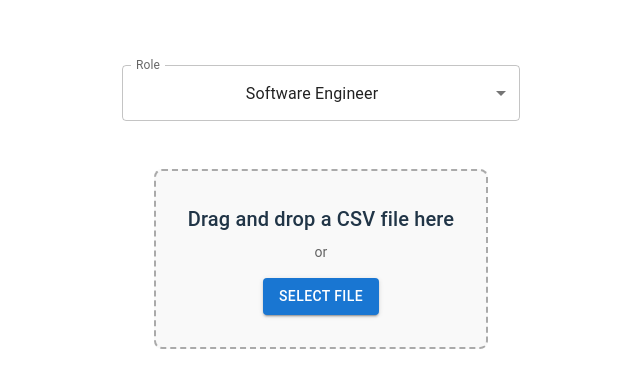
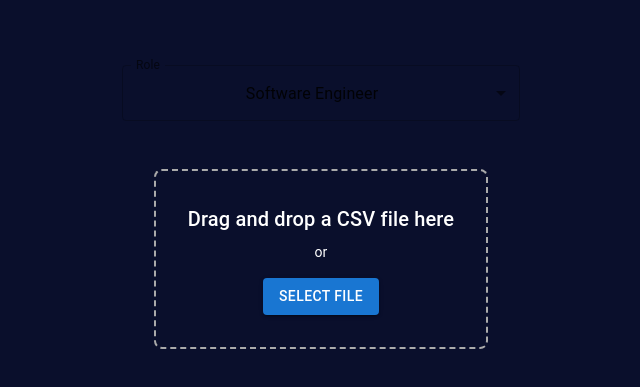
Before and after one commit to michaeljames10/outlook-cost-calculator, a React (Vite) app: page / in a window 1280 px wide. Shown: the part 161-548 px from the top of the page, without its empty margins (319-959 px from the left). Built offline with nearby package versions, Linux system fonts and the light colour scheme.

Commit message:
first commit

```diff
--- a/package.json
+++ b/package.json
@@ -12,6 +12,7 @@
   "dependencies": {
     "@emotion/react": "^11.14.0",
     "@emotion/styled": "^11.14.0",
+    "@mui/icons-material": "^7.1.1",
     "@mui/material": "^7.1.1",
     "fast-xml-parser": "^5.2.3",
     "fuse.js": "^7.1.0",
--- a/src/fileUploader.jsx
+++ b/src/fileUploader.jsx
@@ -16,13 +16,15 @@ import {
   TableHead,
   TableRow,
   Paper,
-  TablePagination,
   Button,
     Select,
   MenuItem,
+  TablePagination,
   FormControl,
   InputLabel
 } from '@mui/material';
+import Fab from '@mui/material/Fab';
+import NavigationIcon from '@mui/icons-material/Navigation';
 
 const HOURLY_RATES = {
   'Software Engineer': 70,
@@ -50,6 +52,7 @@ const MeetingAnalyzer = () => {
     setRowsPerPage(parseInt(event.target.value, 10));
     setPage(0);
   };
+
 
   const sendToOpenAI = async (prompt) => {
     setLoading(true);
@@ -120,10 +123,10 @@ const MeetingAnalyzer = () => {
   });
 
   const processData = (filtered) => {
-    const events = filtered.map(row => row.Event);
-    const fuse = new Fuse(events, { includeScore: true, threshold: 0.2 });
-    const groups = {};
-
+  if (!filtered || filtered.length === 0) {
+      console.error("No valid data to process.");
+      return;
+    }
 console.log("Processing data...", meetingSummary);
 
 const fullTable =    `\nFull Cost Breakdown:\n| Event | Hours | Count | Cost (€) |\n${meetingSummary.map(row => `| ${row.Event} | ${row.TotalHours} | ${row.Count} | ${(row.TotalHours * costPerHour).toFixed(2)} € |`).join('\n')}`
@@ -239,15 +242,15 @@ function getFileBox() {
           p: 4,
           textAlign: 'center',
           cursor: 'pointer',
-          backgroundColor: '#f9f9f9',
+          backgroundColor: 'transparent',
           mb: 4
         }}
       >
         <input {...getInputProps()} />
-        <Typography variant="h6" gutterBottom>
+        <Typography variant="h6" gutterBottom  sx={{ color: '#fff' }}>
           Drag and drop a CSV file here
         </Typography>
-        <Typography variant="body2" color="textSecondary">
+        <Typography variant="body2" color="primary"  sx={{ color: '#fff' }}>
           or
         </Typography>
         <Button variant="contained" onClick={open} sx={{ mt: 2 }}>
@@ -304,55 +307,53 @@ console.log(meetingSummary, totalHours, totalCost);
 
 
       {meetingSummary.length > 0 && summaryPresentation === "table" && (
-        <TableContainer component={Paper} sx={{ overflowX: 'auto', maxWidth: '100%', width: '100%' }}>
+        <TableContainer component={Paper} sx={{ overflowX: 'auto', maxWidth: '100%', width: '100%' , backgroundColor: 'transparent', textAlign: 'left' }}>
           <Typography variant="h6" gutterBottom>
-      <Paper elevation={0} style={{ padding: '1rem', marginTop: '1rem', textAlign: 'left' }}>
-      <Typography variant="h6" gutterBottom>
+      <Typography variant="h2"  gutterBottom  sx={{ color: '#fff ', fontWeight: 'bold' }}>
         Meeting Summary
       </Typography>
-      <Typography variant="body1">
-        🗓 <strong>Job title:</strong> {role}
+      <Typography variant="h6"  sx={{ color: '#fff', fontWeight: 'bold' }}>
+{role}
       </Typography>
-            <Typography variant="body1">
-        🗓 <strong>Per hour cost:</strong> {costPerHour}
+            <Typography variant="body1"   sx={{ color: 'rgb(209,213,219)' }}>
+   {costPerHour} per hour
       </Typography>
-      <Typography variant="body1">
-        🗓 <strong>Timespan:</strong> {timespan.label}
+      <Typography variant="body1"   sx={{ color: 'rgb(209,213,219)' }}>
+{timespan.label}
       </Typography>
-      <Typography variant="body1">
-        ⏱ <strong>Total Hours:</strong> {totalHours.toFixed(1)}
+      <Typography variant="h6"  sx={{ color: 'rgb(209,213,219)', fontWeight: 'bold' }}>
+{totalHours.toFixed(1)} hours
       </Typography>
-      <Typography variant="body1">
-        💶 <strong>Total Cost:</strong> €{totalCost.toFixed(2)}
+      <Typography variant="h5"  sx={{ color: 'rgb(59,130,246)', fontWeight: 'bolder', marginTop: '1rem' }}>
+      €{totalCost.toFixed(2)}
       </Typography>
-    </Paper>
           </Typography>
 <>
-      <TableContainer>
-        <Table>
-          <TableHead sx={{ backgroundColor: '#f0f0f0' }}>
+      <TableContainer sx={{ backgroundColor: 'transparent' }}>
+        <Table sx={{ backgroundColor: 'transparent' }}>
+          <TableHead sx={{ backgroundColor: 'transparent' }}>
             <TableRow>
-              <TableCell><strong>Hours</strong></TableCell>
-              <TableCell><strong>Event</strong></TableCell>
-              <TableCell><strong>Times Occurred</strong></TableCell>
-              <TableCell><strong>Cost</strong></TableCell>
+              <TableCell  sx={{color: '#fff'}}><strong>Hours</strong></TableCell>
+              <TableCell  sx={{color: '#fff'}}><strong>Event</strong></TableCell>
+              <TableCell  sx={{color: '#fff'}}><strong>Times Occurred</strong></TableCell>
+              <TableCell  sx={{color: '#fff'}}><strong>Cost</strong></TableCell>
             </TableRow>
           </TableHead>
-          <TableBody>
+          <TableBody sx={{ backgroundColor: 'transparent' }}>
             {meetingSummary
                           .slice(page * rowsPerPage, page * rowsPerPage + rowsPerPage)
               .map((row, index) => (
-                <TableRow key={index}>
-                  <TableCell>{row["TotalHours"]}</TableCell>
-                  <TableCell>{row["Event"]}</TableCell>
-                  <TableCell>{row["Count"]}</TableCell>
-                  <TableCell>{(row["TotalHours"] * 50).toFixed(2)} €</TableCell>
+                <TableRow key={index} sx={{ backgroundColor: 'transparent', color: '#fff' }}>
+                  <TableCell sx={{color: '#fff'}}>{row["TotalHours"]}</TableCell>
+                  <TableCell  sx={{color: '#fff'}}>{row["Event"]}</TableCell>
+                  <TableCell  sx={{color: '#fff'}}>{row["Count"]}</TableCell>
+
+                  <TableCell  sx={{ color: '#06b6d4 ', fontWeight: 'bolder', fontSize: '1em'}}>{(row["TotalHours"] * 50).toFixed(2)} €</TableCell>
                 </TableRow>
               ))}
           </TableBody>
         </Table>
       </TableContainer>
-
 <TablePagination
   rowsPerPageOptions={[5, 10, 25]}
   component="div"
@@ -361,7 +362,29 @@ console.log(meetingSummary, totalHours, totalCost);
   page={page}
   onPageChange={handleChangePage}
   onRowsPerPageChange={handleChangeRowsPerPage}
+  sx={{
+    color: '#fff', // general text
+    '& .MuiTablePagination-toolbar': {
+      color: '#fff',
+    },
+    '& .MuiTablePagination-selectLabel': {
+      color: '#fff',
+    },
+    '& .MuiTablePagination-input': {
+      color: '#fff',
+    },
+    '& .MuiSelect-icon': {
+      color: '#fff',
+    },
+    '& .MuiSvgIcon-root': {
+      color: '#fff',
+    },
+    '& .MuiTablePagination-actions button': {
+      color: '#fff',
+    },
+  }}
 />
+
 </>
         <Button variant="contained" onClick={()=>{
           const prompt = `You're a productivity consultant.\n\nUser uploaded meeting data ${timespan}.\n- Cost/hour: €${costPerHour}\n- Company size: 220\n- this is 1 persons calender with role of ${role}\n- 7 team lead reports\n- Cleaned: removed Lunch, Annual Leave, Cancelled, and empty\n- Grouped similar names\n\nSummary Table:\n| Event Name | Cost (€) |\n|------------|-----------|\n${meetingSummary.map(row => `| ${row.Event} | ${(row.TotalHours * costPerHour).toFixed(2)} € |`).join('\n')}\n\nPlease:\n1. Benchmark this meeting load\n2. Identify any excessive costs\n3. Recommend how to reduce meeting time/cost. compare to industry standards.`;
@@ -382,6 +405,7 @@ console.log(meetingSummary, totalHours, totalCost);
           <Typography variant="body2" style={{ whiteSpace: 'pre-line' }}>{aiResponse}</Typography>
         </Box>
       )}
+
 </>
 
   );
--- a/src/index.css
+++ b/src/index.css
@@ -18,6 +18,8 @@ body {
   place-items: center;
   min-width: 320px;
   min-height: 100vh;
+  background-color: hsl(231.18deg 62.96% 10.59%);
+  color: #fff;
 }
 
 h1 {
@@ -56,3 +58,23 @@ button:focus-visible {
     background-color: #f9f9f9;
   }
 }
+
+/* Works on Chrome, Edge, Safari */
+::-webkit-scrollbar {
+  width: 8px;
+  height: 8px;
+}
+
+::-webkit-scrollbar-thumb {
+  background-color: transparent;
+}
+
+::-webkit-scrollbar-track {
+  background-color: transparent;
+}
+
+/* Works on Firefox */
+html, body {
+  scrollbar-width: thin;
+  scrollbar-color: transparent transparent;
+}
```
Also changed, not shown: 1 other file (tests, documents, lock files or other folders). Lines whose indentation alone changed are shown as unchanged.
